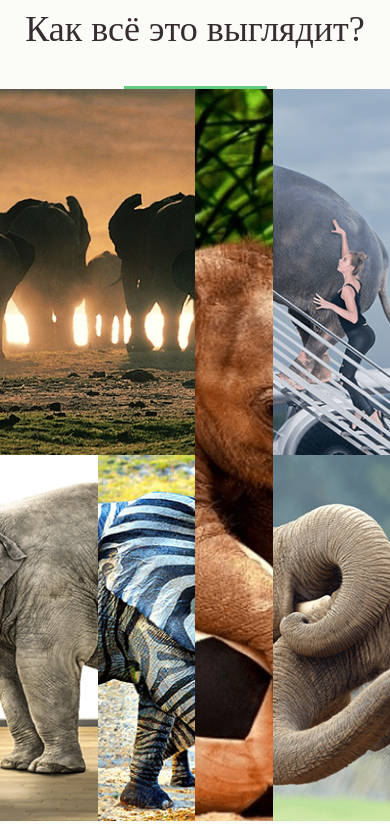
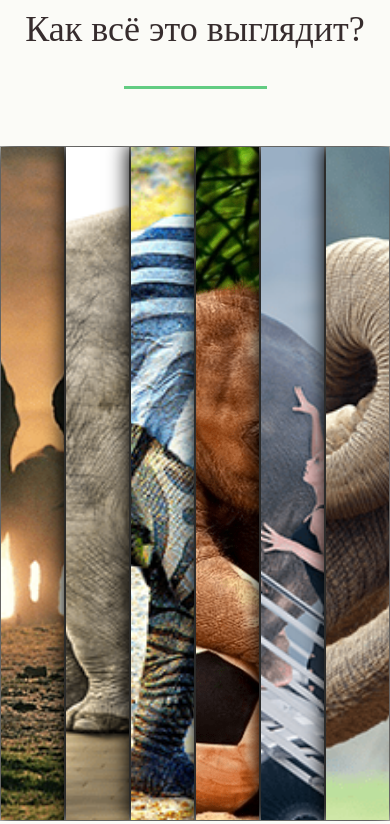
Before and after one commit to Sergei-Eremin/Elephants, a website: page src/index.html in a window 390 px wide. Shown: the part 2555-3379 px from the top of the page. Drawn offline with nearby package versions, Linux system fonts and the light colour scheme; files that its build step writes are made by us from their sources; files whose address does not match are found by name; a web font is replaced by a local one.

Commit message:
how-it-looks gallery complete

```diff
--- a/src/style/block/media-query/media-query.scss
+++ b/src/style/block/media-query/media-query.scss
@@ -136,9 +136,21 @@
         }
     }
 
-    // .how-it-looks{
-    //     .how-it-looks__items{
-    //         flex-wrap: wrap;
-    //     }
-    // }
+    .how-it-looks{
+        .how-it-looks__items{
+            max-height: 80vh;
+            display: flex;
+            overflow: hidden;
+        }
+        .how-it-looks__item{
+            flex:20%;
+            transition: flex 300ms ease;
+            box-shadow: 0 0 19px 3px #000; margin: 1px;
+
+            &:hover{
+                flex: 0.1 0.1 100vw;
+	            background-size: 100% 100%
+            }
+        }
+    }
 }
```
Also changed, not shown: src/index.html (+0 -17 lines), build/index.html, build/style/main.min.css.
